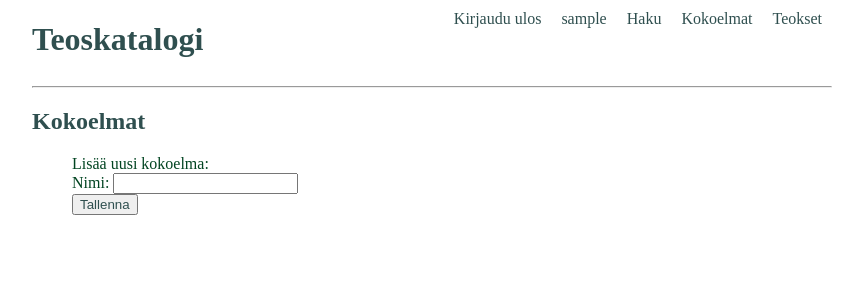
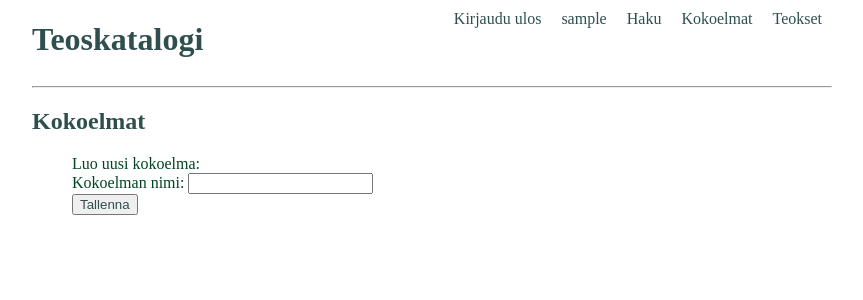
Before and after one commit to MiraHyvn/teoskatalogi, a Flask app: page /kokoelmat in a window 1280 px wide. Shown: the top 300 px of the page, without its empty margins (208-1071 px from the left). Run offline with Flask 3, Linux system fonts and the light colour scheme; the visitor is signed in with stand-in values (Sample User, id 1); data comes from the database, SQL or seed files in the repository; data that the repository does not hold is empty.

Commit message:
More understandable text

```diff
--- a/app.py
+++ b/app.py
@@ -162,7 +162,7 @@ def add_to_collection(work_id):
         catalogue.add_work_to_collection(work_id, collection_title, session["user_id"])
     except sqlite3.IntegrityError:
         # Requested to add something that already exists => don't do anything
-        return "Virhe: Teos on jo kokoelmassa"
+        flash("Teos on jo kokoelmassa")
     return redirect("/")
 
 
--- a/templates/collections.html
+++ b/templates/collections.html
@@ -37,8 +37,8 @@
         <form action="/luo_kokoelma" method="post">
             <input type="hidden" name="csrf_token" value={{session.csrf_token}} />
             <ul>
-                <li>Lisää uusi kokoelma:</li>
-                <li>Nimi: <input type="text" name="collection_title_input" maxlength="50"/></li>
+                <li>Luo uusi kokoelma:</li>
+                <li>Kokoelman nimi: <input type="text" name="collection_title_input" maxlength="50"/></li>
                 <li><input type="submit" value="Tallenna" /></li>
             </ul>
         </form>
```
